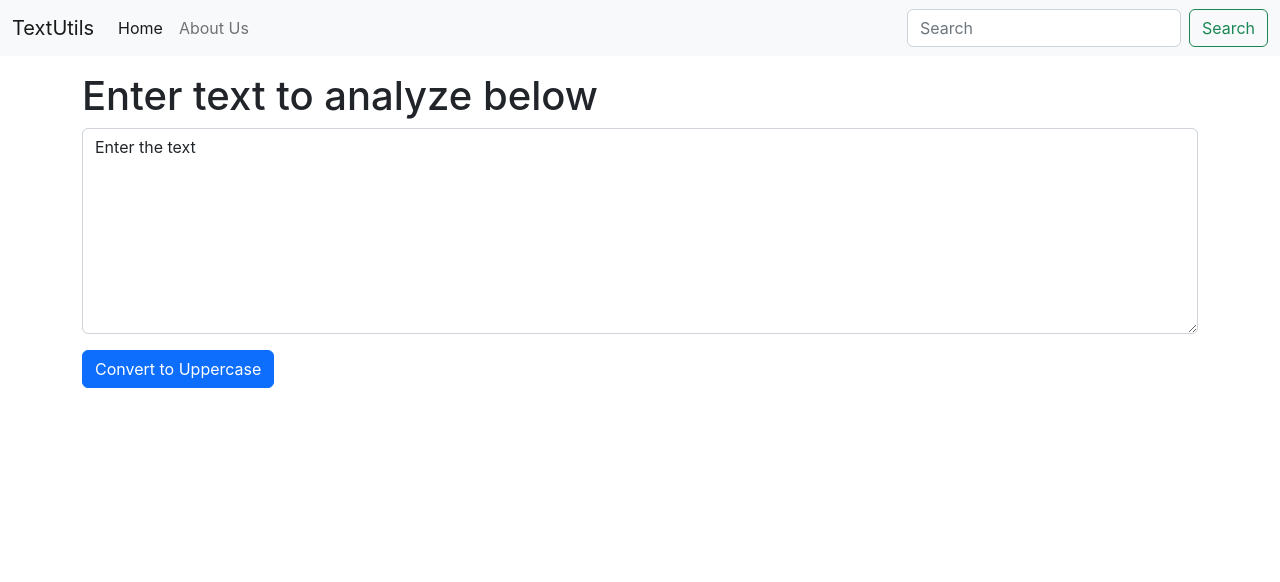
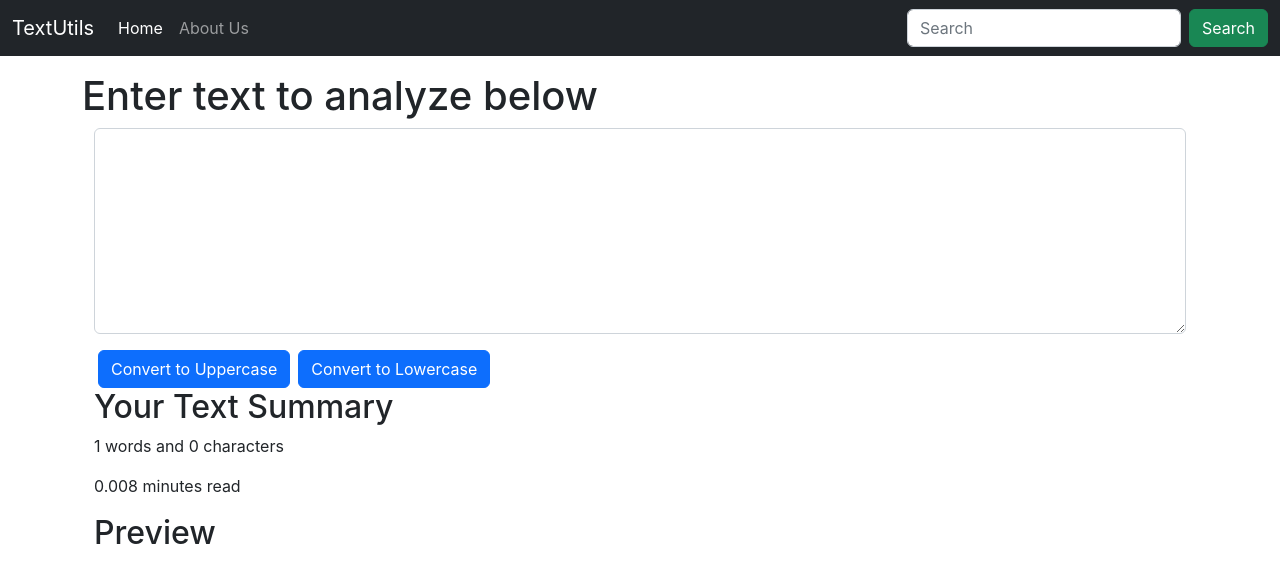
Before and after one commit to bishwaarun/textutility-react, a React (Create React App) app: page / in a window 1280 px wide. Shown: the top 582 px of the page. Built offline with nearby package versions, Linux system fonts and the light colour scheme.

Commit message:
Added lowercase button and text summary panel

```diff
--- a/src/components/Navbar.js
+++ b/src/components/Navbar.js
@@ -4,7 +4,7 @@
 
 export default function Navbar(props) {
     return (
-        <nav className="navbar navbar-expand-lg bg-light">
+        <nav className="navbar navbar-expand-lg navbar-dark bg-dark">
             <div className="container-fluid">
                 <a className="navbar-brand" href="/">{props.title}</a>
                 <button className="navbar-toggler" type="button" data-bs-toggle="collapse" data-bs-target="#navbarSupportedContent" aria-controls="navbarSupportedContent" aria-expanded="false" aria-label="Toggle navigation">
@@ -23,7 +23,7 @@
                     </ul>
                     <form className="d-flex" role="search">
                         <input className="form-control me-2" type="search" placeholder="Search" aria-label="Search" />
-                        <button className="btn btn-outline-success" type="submit">Search</button>
+                        <button className="btn btn-success" type="submit">Search</button>
                     </form>
                 </div>
             </div>
--- a/src/components/TextForm.js
+++ b/src/components/TextForm.js
@@ -1,27 +1,44 @@
-import React, {useState} from 'react'
+import React, { useState } from 'react'
 
 export default function TextForm(props) {
 
-    let handleClickUpCase = ()=>{
+    let handleClickUpCase = () => {
         //console.log("You have clicked on upper button");
         let newText = text.toUpperCase();
         setText(newText);
     }
 
-    let handleOnChange = (event)=>{
-      //  console.log("On Change");
+    let handleClickLoCase = () => {
+        //console.log("You have clicked on upper button");
+        let newText = text.toLowerCase();
+        setText(newText);
+    }
+
+    let handleOnChange = (event) => {
+        //  console.log("On Change");
         setText(event.target.value);
     }
-    const [text, setText] = useState("Enter the text");
+    const [text, setText] = useState("");
     //text ="new value"; - Wrong way to change the state
-   // setText("new value"); - Correct way to change the state
+    // setText("new value"); - Correct way to change the state
     return (
         <div>
             <h1>{props.heading}</h1>
-            <div className="mb-3">
-                <textarea className="form-control" value={text} onChange={handleOnChange} id="myBox" rows="8"></textarea>
+            <div className="container">
+                <div className="mb-3">
+                    <textarea className="form-control" value={text} onChange={handleOnChange} id="myBox" rows="8"></textarea>
+                </div>
+                <button type="button" className="btn btn-primary mx-1" onClick={handleClickUpCase}>Convert to Uppercase</button>
+                <button type="button" className="btn btn-primary mx-1" onClick={handleClickLoCase}>Convert to Lowercase</button>
             </div>
-            <button type="button" className="btn btn-primary" onClick={handleClickUpCase}>Convert to Uppercase</button>
+            <div className="container">
+                <h2>Your Text Summary</h2>
+                <p>{text.split(' ').length} words and {text.length} characters </p>
+                <p>{text.split(' ').length * 0.008} minutes read</p>
+                <h2>Preview </h2>
+                <p>{text} </p>
+            </div>
+
         </div>
     )
 }
```
